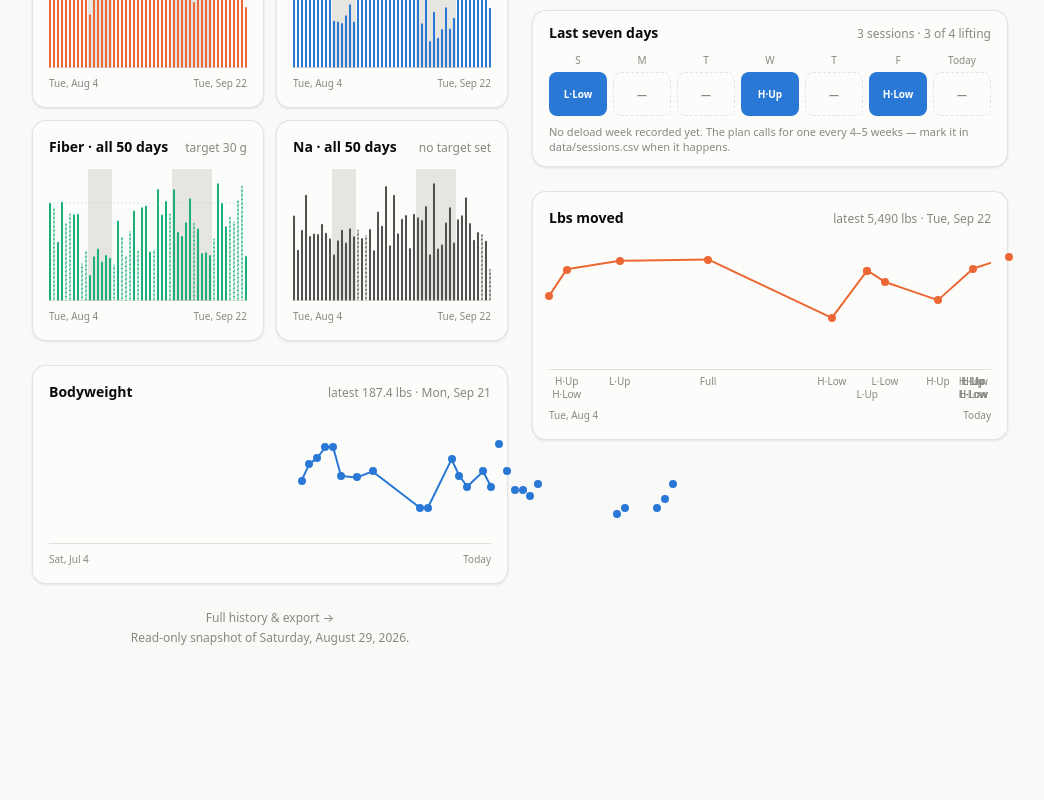
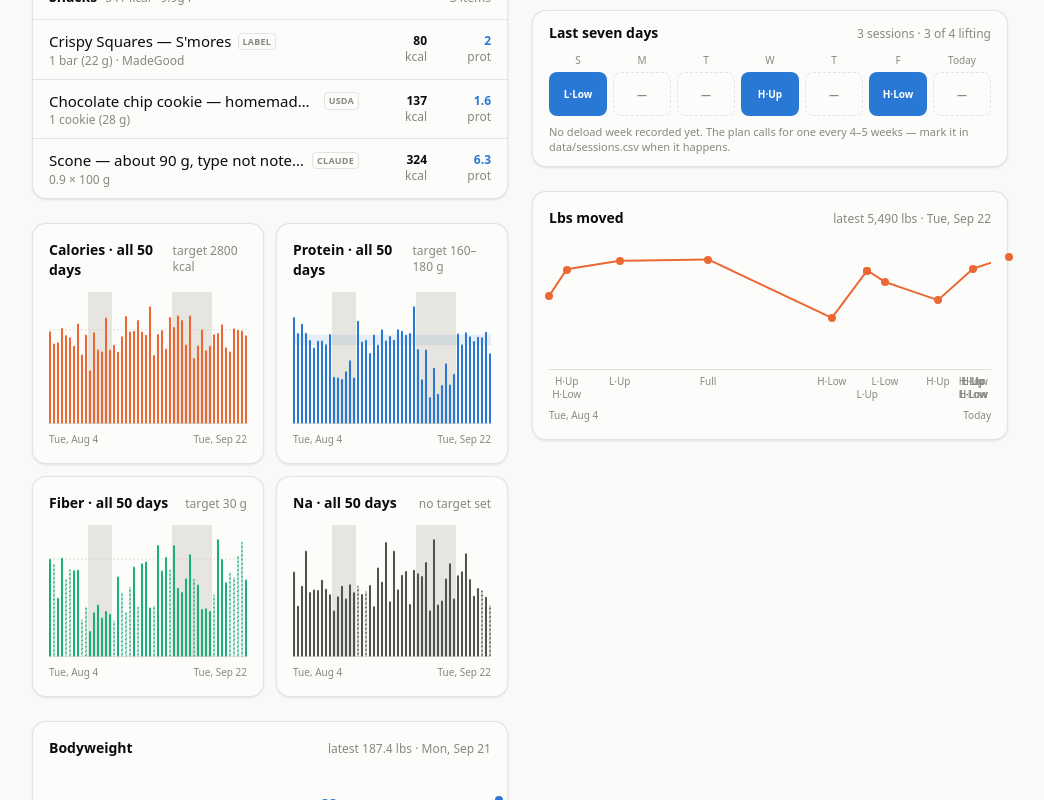
Before and after one commit to soldoutbudokan/Health, a Next.js app: page /Health/ in a window 1280 px wide. Shown: the part 1760-2560 px from the top of the page, without its empty margins (120-1164 px from the left). Before the commit the page ends 2511 px from the top, so only its background shows below. Built offline with nearby package versions, Linux system fonts and the light colour scheme.

Commit message:
Log Sep 22 dinner and dessert, and add a scone estimate to the catalog
0.6 of the stew with a dinner roll and half an orange pepper, then a chocolate chip cookie and a scone. The scone has no brand or size, so it's a new per-100 g estimate logged at about 90 g.

```diff
--- a/src/data/staples.ts
+++ b/src/data/staples.ts
@@ -1206,4 +1206,15 @@ export const STAPLE_FOODS: Food[] = [
     note: "Every figure off the Canadian panel in a photo, Sep 22. The brand is taken from the name, since the photo shows only the panel; MadeGood sells Crispy Squares in this 22 g size. Atwater comes out 12% high, which is the 2 g of fibre plus label rounding on small numbers; counting fibre at 2 kcal a gram brings it to 7%. A small snack, not a protein one.",
     tags: ["crispy squares", "smores", "s'mores", "madegood", "made good", "rice crisp", "bar", "snack", "packaged"],
   },
+  {
+    id: "staple-scone-100g",
+    name: "Scone",
+    variant: "plain or fruit, bakery-style",
+    source: "claude",
+    per: "100 g",
+    gramsPerServing: 100,
+    macros: { calories: 360, protein: 7, carbs: 50, fat: 15, fiber: 1.8, sugar: 15, sodium: 550 },
+    note: "Estimated on Sep 22 from how scones are made (flour, butter, sugar, milk or cream, egg, baking powder); no brand or bakery was named and USDA's own rows weren't reachable. Published figures bracket it: one FNDDS-style listing gives 353 kcal per 100 g, and Starbucks' blueberry scone works out to about 335. Per 100 g because size varies a lot: a small homemade one is about 60 g, a coffee-shop one 110–120 g. Call it 320–420 kcal per 100 g, more for a cream scone or a glazed top. Sodium is 300–700 mg per 100 g, mostly baking powder.",
+    tags: ["scone", "baked", "bakery", "pastry", "dessert", "snack"],
+  },
 ];
```
Also changed, not shown: data/log.csv.
